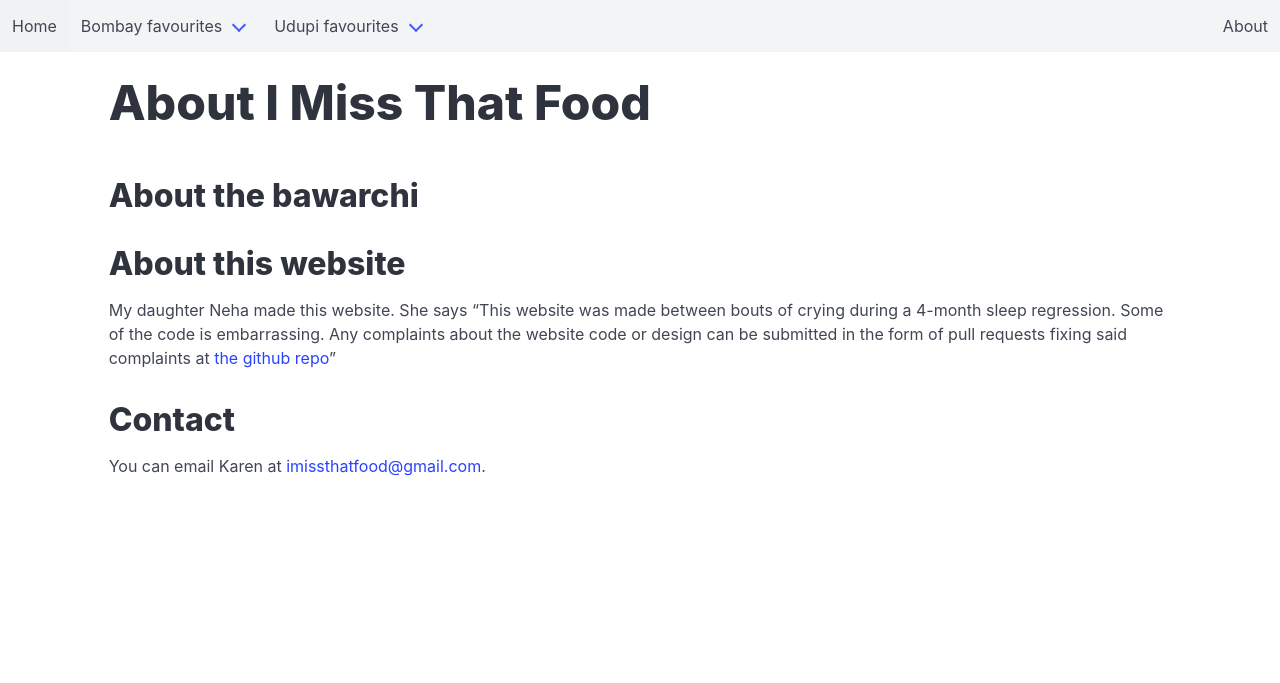
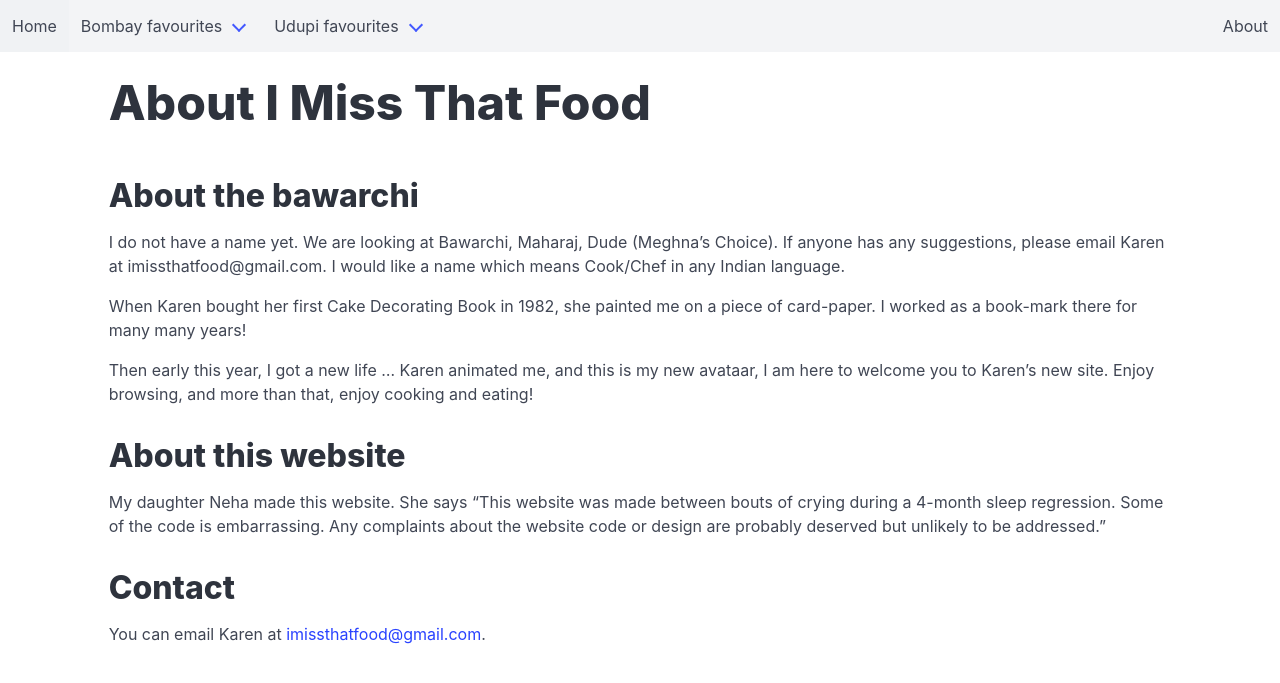
Before and after one commit to nnkennard/imtf7, a Jekyll site: the page built from about.md, in a window 1280 px wide. Shown: the top 683 px of the page. Built offline with Jekyll 4.4.1, drawn with Linux system fonts in a browser that asks for light colours.

Commit message:
soften about

```diff
--- a/about.md
+++ b/about.md
@@ -1,13 +1,19 @@
 ---
 title: About I Miss That Food
-author:
+author: Karen
 ---
 
 # About the bawarchi
 
+I do not have a name yet. We are looking at Bawarchi, Maharaj, Dude (Meghna’s Choice). If anyone has any suggestions, please email Karen at imissthatfood@gmail.com. I would like a name which means Cook/Chef in any Indian language.
+
+When Karen bought her first Cake Decorating Book in 1982, she painted me on a piece of card-paper. I worked as a book-mark there for many many years!
+
+Then early this year, I got a new life ... Karen animated me, and this is my new avataar, I am here to welcome you to Karen’s new site. Enjoy browsing, and more than that, enjoy cooking and eating!
+
 # About this website
 
-My daughter Neha made this website. She says "This website was made between bouts of crying during a 4-month sleep regression. Some of the code is embarrassing. Any complaints about the website code or design can be submitted in the form of pull requests fixing said complaints at [the github repo]()"
+My daughter Neha made this website. She says "This website was made between bouts of crying during a 4-month sleep regression. Some of the code is embarrassing. Any complaints about the website code or design are probably deserved but unlikely to be addressed."
 
 # Contact
 
```
